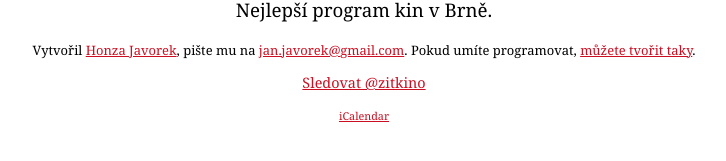
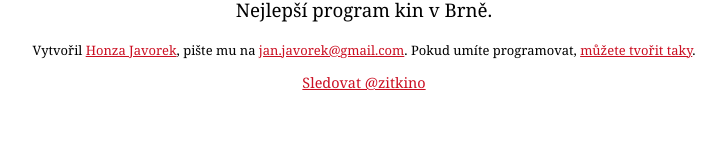
Before and after one commit to zitkino/zitkino.cz, a Flask app: template zitkino/templates/index.html in a window 1280 px wide. Shown: the part 204-365 px from the top of the page, without its empty margins (276-1002 px from the left). Run offline with Flask 2, Linux system fonts and the light colour scheme; the template is opened without the code that fills it, so the values that code supplies are empty; some libraries are stand-ins or nearby versions.

Commit message:
removed iCalendar export - useless

```diff
--- a/zitkino/templates/index.html
+++ b/zitkino/templates/index.html
@@ -68,11 +68,6 @@ href="mailto:jan.javorek&#64;gmail.com">jan.javorek&#64;<!---->gmail.com</a>.
         <a href="https://twitter.com/zitkino" class="twitter-follow-button" data-show-count="false" data-lang="cs" data-show-screen-name="false">Sledovat @zitkino</a>
         <div class="fb-like" data-href="https://www.facebook.com/zitkino" data-send="false" data-layout="button_count" data-width="60" data-show-faces="false"></div>
     </p>
-    <p class="footer">
-        <small><a href="zitkino.ics">iCalendar</a></small>
-    </p>
-
-
     <div id="fb-root"></div>
 
 <script>!function(d,s,id){var js,fjs=d.getElementsByTagName(s)[0];if(!d.getElementById(id)){js=d.createElement(s);js.id=id;js.src="//platform.twitter.com/widgets.js";fjs.parentNode.insertBefore(js,fjs);}}(document,"script","twitter-wjs");</script>
--- a/zitkino/views.py
+++ b/zitkino/views.py
@@ -9,7 +9,7 @@ from zitkino import app
 from zitkino.models import Showtime
 
 
-@app.route('/zitkino.<any(json, ics):ext>')
+@app.route('/zitkino.<any(json):ext>')
 @app.route('/', defaults={'ext': 'html'})
 def index(ext):
     now = times.now()
```
Also changed, not shown: 1 other file.
